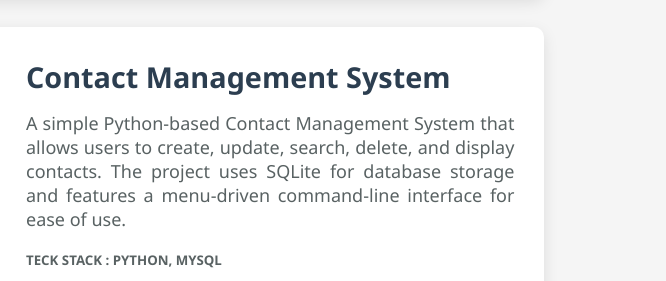
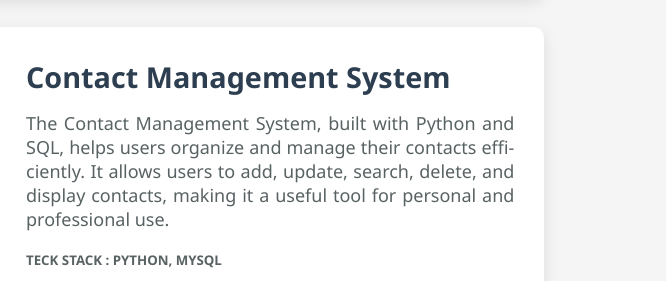
Before and after one commit to AjinCodeHub/Ajin-Portfolio, a plain HTML site: page index.html in a window 1280 px wide. Shown: the part 2569-2850 px from the top of the page, 614-1280 px from the left. Drawn offline with nearby package versions, Linux system fonts and the light colour scheme.

Commit message:
Add files via upload

```diff
--- a/index.html
+++ b/index.html
@@ -128,9 +128,8 @@
                 </div>
                 <div class="project-details">
                     <h2>Login_Page</h2>
-                    <p>The Django Fully Functional Login Page is a user authentication system that allows users to
-                        register, log in, and log out securely. It ensures data validation, password security, and
-                        session management using Django's built-in authentication system.</p>
+                    <p>The Django Fully Functional Login Page is a user authentication system that allows users to register, log in, and log out securely.
+                        It ensures data validation, password security, and session management using Django's built-in authentication system.</p>
                     <h5>TECK STACK : PYTHON, DJANGO, HTML, CSS, JAVASCRIPT, SQL</h5>
                     <a href="#" class="demo-btn">Demo →</a>
                     <a href="#" class="git-btn" target="">GitHub →</a>
@@ -144,9 +143,8 @@
                 </div>
                 <div class="project-details">
                     <h2>Contact Management System</h2>
-                    <p>A simple Python-based Contact Management System that allows users to create, update, search,
-                        delete, and display contacts. The project uses SQLite for database storage and features a
-                        menu-driven command-line interface for ease of use.</p>
+                    <p>The Contact Management System, built with Python and SQL, helps users organize and manage their contacts efficiently.
+                        It allows users to add, update, search, delete, and display contacts, making it a useful tool for personal and professional use.</p>
                     <h5>TECK STACK : PYTHON, MYSQL</h5>
                     <!-- <a href="#" class="demo-btn">Demo →</a> -->
                     <a href="https://github.com/AjinCodeHub/Contact-Management-System.git" class="git-btn">GitHub →</a>
@@ -160,10 +158,8 @@
                 </div>
                 <div class="project-details">
                     <h2>Tkinter Simple Calculator</h2>
-                    <p>The Python Tkinter Calculator is a GUI-based application that allows users to perform basic
-                        arithmetic operations such as addition, subtraction, multiplication, and division. The
-                        application is designed using the Tkinter library, which provides an interactive and
-                        user-friendly interface.</p>
+                    <p>The Python Tkinter Calculator is a GUI-based application that allows users to perform basic arithmetic operations such as addition, subtraction, multiplication, and division.
+                        The application is designed using the Tkinter library, which provides an interactive and user-friendly interface.</p>
                     <h5>TECK STACK : PYTHON, TKINTER</h5>
                     <!-- <a href="#" class="demo-btn">Demo →</a> -->
                     <a href="https://github.com/AjinCodeHub/Tkinter-Simple-Calculator.git" class="git-btn">GitHub →</a>
```
